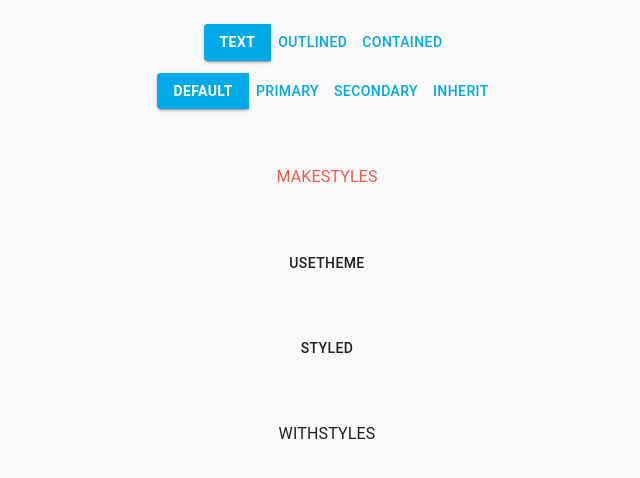
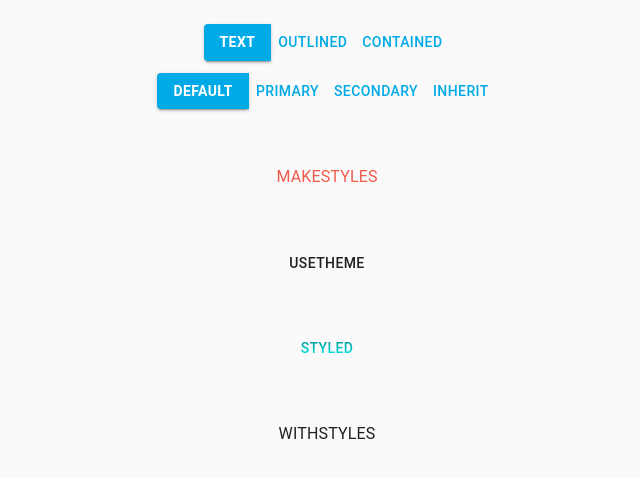
Before and after one commit to tonytino/mui-styling-demo, a React (Create React App) app: page / in a window 1280 px wide. Shown: the top 478 px of the page, without its empty margins (313-953 px from the left). Built offline with nearby package versions, Linux system fonts and the light colour scheme.

Commit message:
Sync up usage notes for each styling approach

```diff
--- a/src/components/material-ui-theme/styled.js
+++ b/src/components/material-ui-theme/styled.js
@@ -7,8 +7,15 @@ import Button from '@material-ui/core/Button';
 /*
   styled
   - https://material-ui.com/styles/basics/#styled-components-api
-  - Can be utilized by either a functional or class component
-  - Uncomment the component below to see this example using a class component
+  - Access to props object (if styling solution supports it) for props-driven styles
+  - No access to theme object (though, you can import it...)
+  - Customize nested elements (if styling solution supports it)
+    - makeStyles/withStyles have a simpler solution for this
+  - Ideal for leaning heavily into a styling solution
+  - You can use numerous styling solutions (e.g Emotion!)
+    https://material-ui.com/guides/interoperability/
+  - Overrides defined in the custom theme are still applied, if applicable
+  - Can be used by either a functional or class component
 */
 
 // class StyledButton extends React.PureComponent {
@@ -29,9 +36,12 @@ function StyledButton(props) {
   );
 };
 
-// TODOAH CAN YOU ACCESS THE THEME HERE SO WE CAN USE A THEME COLOR FOR BACKGROUND?
-const ButtonStyled = styled(Button)({
-  // custom styles go here
-});
+const ButtonStyled = styled(Button)(props => ({
+  '& .MuiButton-label': props => (props.variant.contained ? {color: 'red'} : {
+    background: '-webkit-linear-gradient(teal, aqua)',
+    '-webkit-background-clip': 'text',
+    '-webkit-text-fill-color': 'transparent'
+  })
+}));
 
 export default StyledButton;
```
Also changed, not shown: src/components/material-ui-theme/makeStyles.js (+5 -7 lines), src/components/material-ui-theme/useTheme.js (+7 -4 lines).
